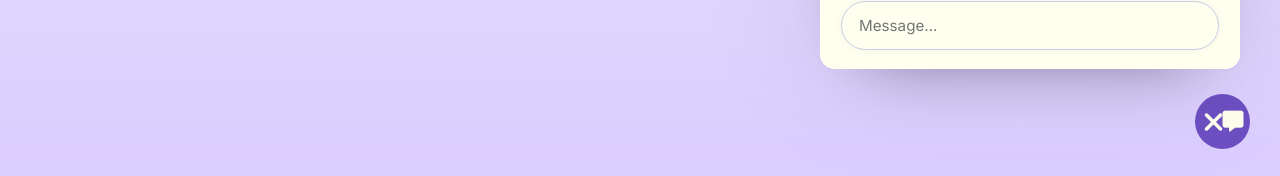
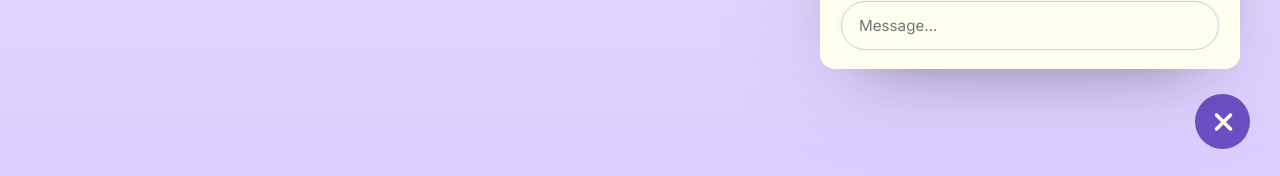
Before and after one commit to Maty1ek/AIChatBot, a React (Vite) app: page / in a window 1280 px wide. Shown: the part 621-797 px from the top of the page. Built offline with nearby package versions, Linux system fonts and the light colour scheme.

Commit message:
added feature to open and close the chat and finished the project

```diff
--- a/src/App.jsx
+++ b/src/App.jsx
@@ -5,10 +5,11 @@ import ChatMessage from './components/ChatMessage.jsx'
 
 function App() {
   const [chatHistory, setChatHistory] = useState([])
+  const [chatToggle, setChatToggle] = useState(true)
   const chatRef = useRef()
 
   useEffect(() => {
-    chatRef.current.lastElementChild.scrollIntoView({behavior: 'smooth'})
+    chatRef.current.lastElementChild.scrollIntoView({ behavior: 'smooth' })
   }, [chatHistory])
 
   const getBotResponse = async (history) => {
@@ -42,11 +43,11 @@ function App() {
 
   return (
     <div className="container">
-      <div className="chatOpenCloseBtn">
-        <i class="fa-solid fa-xmark"></i><i class="fa-solid fa-message"></i>
+      <div className="chatOpenCloseBtn" onClick={() => setChatToggle(toggle => !toggle)}>
+        {chatToggle ? <i class="fa-solid fa-xmark"></i> : <i class="fa-solid fa-message"></i>}
       </div>
 
-
+      {chatToggle && (
         <div className="chatbot_popup">
           {/* Chatbot Header */}
           <div className="chat_header">
@@ -56,7 +57,7 @@ function App() {
                 Chatbot
               </h2>
             </div>
-          <i class="fa-solid fa-chevron-down"></i>
+            <i class="fa-solid fa-chevron-down" onClick={() => setChatToggle(toggle => !toggle)}></i>
           </div>
 
           {/* Chatbot body */}
@@ -77,6 +78,7 @@ function App() {
             <ChatForm setChatHistory={setChatHistory} getBotResponse={getBotResponse} chatHistory={chatHistory} />
           </div>
         </div>
+      )}
 
     </div>
   )
```
Lines whose indentation alone changed are shown as unchanged.
